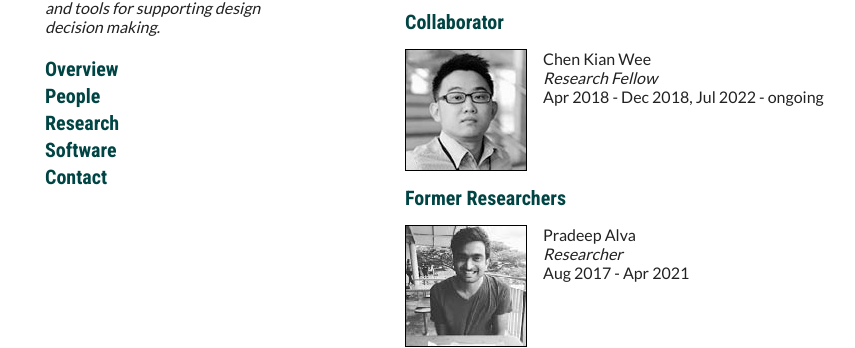
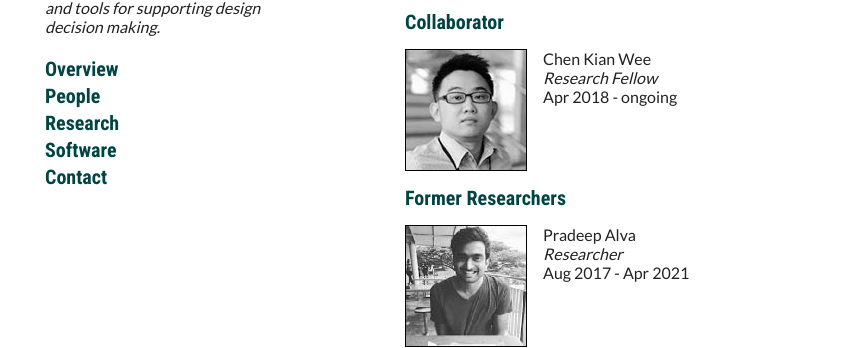
Before and after one commit to design-automation/design-automation-website, a Jekyll site: the page built from pages/people.md, in a window 1280 px wide and 900 px high, scrolled down 479 px. Shown: the part 173-521 px from the top of the window, without its empty margins (165-1020 px from the left). Built offline with Jekyll 4.4.1, drawn with Linux system fonts in a browser that asks for light colours; our own code applies the rules of GitHub Pages for plain Markdown files; a script that is not in the unit is left out.

Commit message:
Minor updates

```diff
--- a/pages/people.md
+++ b/pages/people.md
@@ -40,7 +40,7 @@ title: People
     smlfile="kianwee_sml.jpg" file="kianwee.jpg"
     title="Chen Kian Wee"
     subtitle="Research Fellow"
-    descr="Apr 2018 - Dec 2018, Jul 2022 - ongoing"
+    descr="Apr 2018 - ongoing"
 %}
 
 ## Former Researchers
```
Also changed, not shown: readme.txt.
